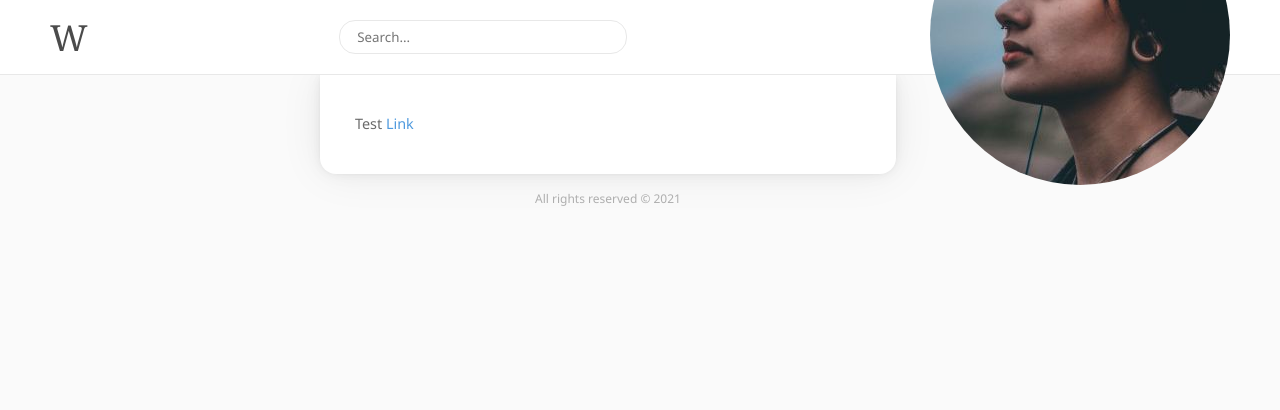
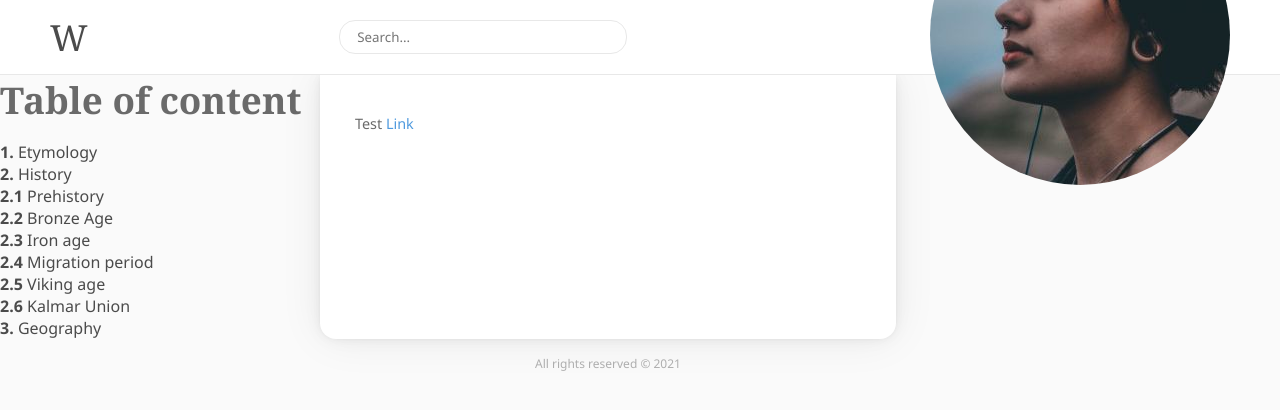
Before and after one commit to MakhnoGK/nextjs-wiki, a Next.js app in the folder client/: page / in a window 1280 px wide. Shown: the top 410 px of the page. Built offline with nearby package versions, Linux system fonts and the light colour scheme.

Commit message:
Basic logic for article index

```diff
--- a/client/src/components/layout/Content/IndexFragment.tsx
+++ b/client/src/components/layout/Content/IndexFragment.tsx
@@ -1,5 +1,59 @@
+import React from 'react';
+
+import IndexContainer from '@styles/layout/IndexContainer';
+
+interface IndexItem {
+    title: string;
+    children?: IndexItem[];
+}
+
+const index = [
+    { title: 'Etymology' },
+    {
+        title: 'History',
+        children: [
+            { title: 'Prehistory' },
+            { title: 'Bronze Age' },
+            { title: 'Iron age' },
+            { title: 'Migration period' },
+            { title: 'Viking age' },
+            { title: 'Kalmar Union' },
+        ],
+    },
+    { title: 'Geography' },
+];
+
 const Index = () => {
-    return <div></div>;
+    const generateIndex = (element: IndexItem[], level?: number): JSX.Element => {
+        return (
+            <ul>
+                {element.map((item, index) => {
+                    return item.children ? (
+                        <>
+                            <li>
+                                <strong>{index + 1}. </strong>
+                                {item.title}
+                            </li>
+                            {generateIndex(item.children, index + 1)}
+                        </>
+                    ) : (
+                        <li>
+                            <strong>{level ? `${level}.${index + 1}` : `${index + 1}.`} </strong>
+                            {item.title}
+                        </li>
+                    );
+                })}
+            </ul>
+        );
+    };
+
+    return (
+        <IndexContainer>
+            <h3 className="indexTitle">Table of content</h3>
+
+            {generateIndex(index)}
+        </IndexContainer>
+    );
 };
 
 export default Index;
--- a/client/src/styles/Global.ts
+++ b/client/src/styles/Global.ts
@@ -28,6 +28,57 @@ const GlobalStyles = createGlobalStyle`
             color: ${colors.links.hover};
         }
     }
+
+    h1,
+    h2,
+    h3,
+    h4,
+    h5,
+    h6 {
+        font-family: Cambria, Cochin, Georgia, Times, 'Times New Roman', serif;
+
+        margin: 1.3rem 0 1rem 0;
+
+        &:first-child {
+            margin-top: 0;
+        }
+    }
+
+    h1 {
+        color: ${colors.headers.h1};
+        font-size: 3rem;
+    }
+
+    h2 {
+        color: ${colors.headers.h2};
+        font-size: 2.5rem;
+    }
+
+    h3 {
+        color: ${colors.headers.h3};
+        font-size: 2.3rem;
+    }
+
+    h4 {
+        font-size: 2.1rem;
+    }
+
+    h5 {
+        font-size: 1.8rem;
+    }
+
+    h6 {
+        font-size: 1.5rem;
+    }
+
+    p {
+        font-size: 0.9rem;
+    }
+
+    p,
+    blockquote {
+        line-height: 200%;
+    }
 `;
 
 export default GlobalStyles;
--- a/client/src/styles/layout/ContentContainer.ts
+++ b/client/src/styles/layout/ContentContainer.ts
@@ -14,57 +14,6 @@ const ContentContainer = styled.main`
     border-bottom-left-radius: 16px;
     border-bottom-right-radius: 16px;
     color: ${colors.headers.h3};
-
-    h1,
-    h2,
-    h3,
-    h4,
-    h5,
-    h6 {
-        font-family: Cambria, Cochin, Georgia, Times, 'Times New Roman', serif;
-
-        margin: 1.3rem 0 1rem 0;
-
-        &:first-child {
-            margin-top: 0;
-        }
-    }
-
-    h1 {
-        color: ${colors.headers.h1};
-        font-size: 3rem;
-    }
-
-    h2 {
-        color: ${colors.headers.h2};
-        font-size: 2.5rem;
-    }
-
-    h3 {
-        color: ${colors.headers.h3};
-        font-size: 2.3rem;
-    }
-
-    h4 {
-        font-size: 2.1rem;
-    }
-
-    h5 {
-        font-size: 1.8rem;
-    }
-
-    h6 {
-        font-size: 1.5rem;
-    }
-
-    p {
-        font-size: 0.9rem;
-    }
-
-    p,
-    blockquote {
-        line-height: 200%;
-    }
 `;
 
 export default ContentContainer;
--- /dev/null
+++ b/client/src/styles/layout/IndexContainer.ts
@@ -0,0 +1,11 @@
+import styled from "styled-components";
+
+const IndexContainer = styled.aside`
+    ul {
+        li {
+            display: block;
+        }
+    }
+`;
+
+export default IndexContainer;
```
